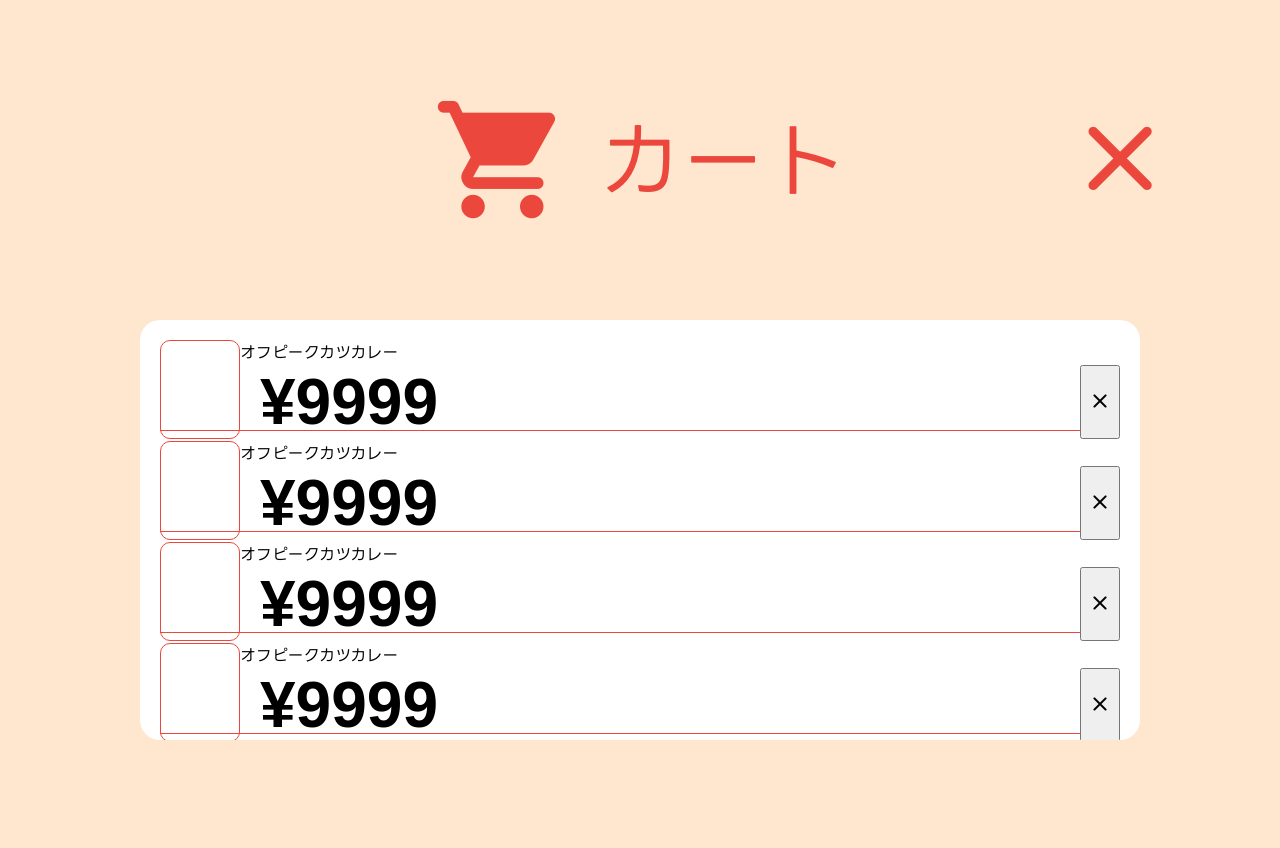
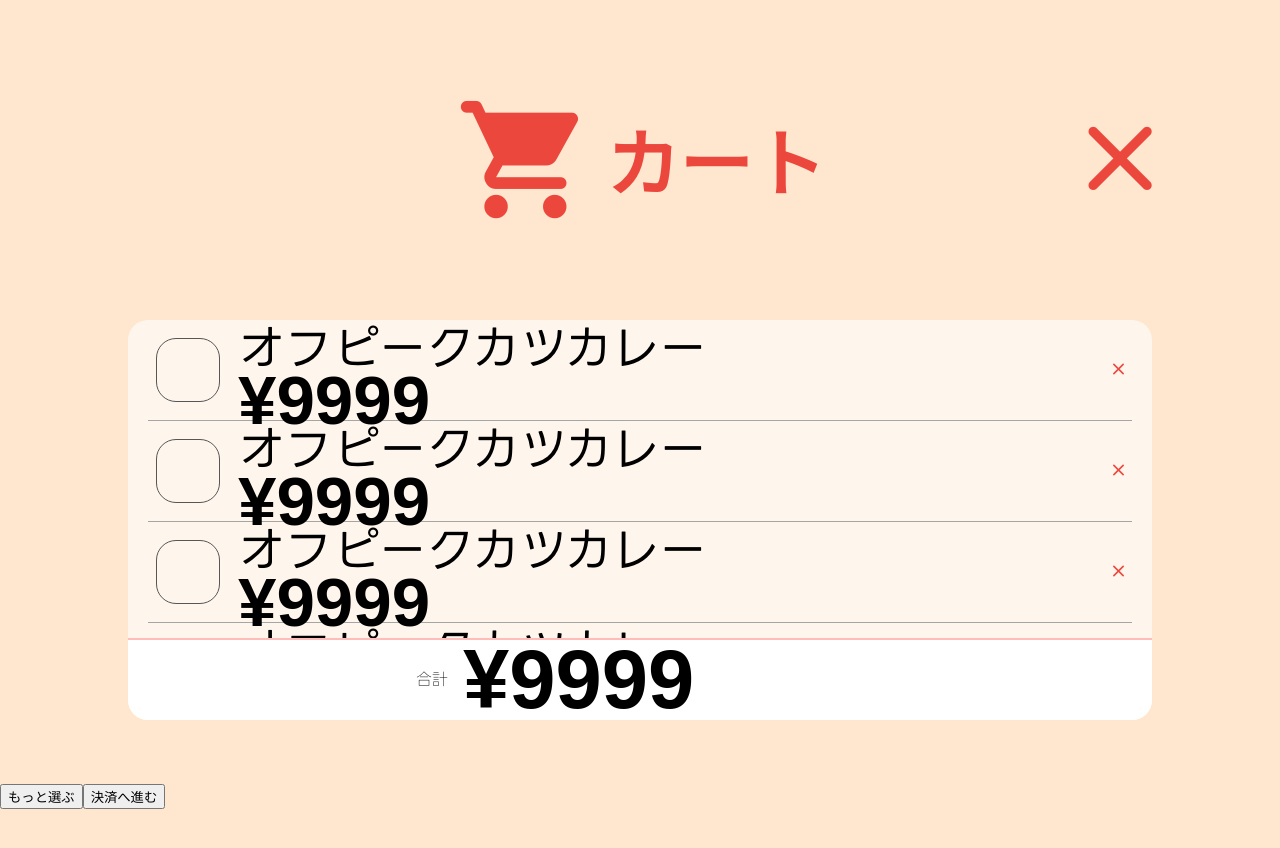
Before and after one commit to etabuild/sophiaeats-react-test-fork, a React (Vite) app: page /cart in a window 1280 px wide. Shown: the top 848 px of the page. Built offline with nearby package versions, Linux system fonts and the light colour scheme; a web font is replaced by a local one.

Commit message:
2506051949

```diff
--- a/src/App.tsx
+++ b/src/App.tsx
@@ -1,5 +1,6 @@
 import {useEffect, useState} from 'react'
 import {Home} from './comps/Home'
+
 import './assets/fonts/Fonts.css'
 import './App.css'
 import {useAtom, useAtomValue} from 'jotai'
--- a/src/comps/Cart.tsx
+++ b/src/comps/Cart.tsx
@@ -16,7 +16,7 @@ export const Cart = () => {
                         </button>
                     </div>
                 </div>
-
+                <div className={"cartContent"}>
                     <div className={"inCartItemSection"}>
                         <div className={"inCartItem"}>
                             <div className={"menuImg"}></div>
@@ -81,6 +81,13 @@ export const Cart = () => {
 
 
                     </div>
+                    <div className={"totalPriceSection"}>
+                        <p className={"totalPriceLabel"}>合計</p>
+                        <p className={"totalPriceNumber"}>¥9999</p>
+                    </div>
+                </div>
+                <button>もっと選ぶ</button>
+                <button>決済へ進む</button>
             </div>
         </>
     )
--- a/src/comps/cart.css
+++ b/src/comps/cart.css
@@ -18,9 +18,9 @@
 }
 .cartHeader p span {
     display: inline-block;
-
-    font-size: 6.5vw;
-    margin-left:  2vw;
+    font-weight: bold;
+    font-size: 5.7vw;
+    margin-left:  0.8vw;
     vertical-align: 3vw;
 
 }
@@ -46,43 +46,95 @@
 .cartHeaderCloseBtn i {
     font-size: 9vw;
 }
-.inCartItemSection{
-    width: 75%;
-    height: 50%;
-    background: #FFF;
-    margin: 25vw auto;
-    border-radius: 20px;
-    padding: 10px 20px;
-    overflow: scroll;
 
-}
 .inCartItem {
     padding: 10px 0;
     display: grid;
-    grid-template-columns: 80px 1fr 40px;
-    grid-template-rows: 1fr 1fr;
+    grid-template-columns: 80px 1fr 30px;
+    grid-template-rows: 30px 50px;
     height: 80px;
+
 }
 .inCartItem .menuImg{
-    border: 1px solid #EC473D;
-    border-radius: 10px;
+    border: 1px solid #565656;
+    border-radius: 20px;
+    width: 78%;
+    height: 78%;
     grid-column: 1/2;
+    margin: auto;
     grid-row: 1/3;
 }
 .inCartItem .menuTitle{
-    margin: 0 0 0 20px;
+    font-size: 3.7vw;
+    line-height: 0.8;
+    margin: auto 0 0 10px;
 }
 .inCartItem .menuPrice {
 
-    margin: 0 0 0 20px;
+    margin: 0 0 0 10px;
     font-weight: 600;
-    font-size: 5vw;
+    font-size: 5.4vw;
     grid-column: 2/3;
 }
 .inCartItem+ .inCartItem {
-    border-top: 1px solid #EC473D;
+    border-top: 1px solid #a5a5a5;
 
 }
-.inCartItem .menuTitle {
+.inCartItem button {
+    grid-column: 3/4;
+    height: 25px;
+    width: 25px;
+    grid-row: 1/3;
+    background: none;
+    border-radius: 99px;
+    padding: 0;
+    margin: auto 0 auto 4px;
+    border: none;
+
+}
+.inCartItem button i {
+    color: #EC473D;
+    font-size: 20px;
+
+}
+.totalPriceSection{
+    position: absolute;
+    bottom: 0;
+    background: #FFF;
+    left: 0;
+    right: 0;
+    border-radius: 0 0 20px 20px;
+
+}
+.inCartItemSection{
+    padding: 0px 20px;
+
+    background: #FEF5EC;
+    border-radius: 20px;
+    overflow: scroll;
+    height: 100%;
+}
+.cartContent{
+    margin: 25vw auto 5vw auto;
+    position: relative;
+    width: 80%;
+    height: 50%;
+}
+.totalPriceSection{
+    display: flex;
+    gap: 15px;
+    height: 80px;
+    line-height: 80px;
+    border-top: 2px solid #ffbcb9;
+}
+.totalPriceLabel{
+    width: 25vw;
+    text-align: right;
     margin: 0;
+    font-weight: 200;
 }
+.totalPriceNumber{
+    margin: 0;
+    font-weight: bold;
+    font-size: 6.5vw;
+}
--- a/src/comps/controls/cardGrid/CardMenu.tsx
+++ b/src/comps/controls/cardGrid/CardMenu.tsx
@@ -41,10 +41,9 @@ export function CardMenu() {
                     }}>¥450</p>
                     <button style={{
                         color: '#EC473D',
-                        backgroundColor: '#FFCE9F',
+                        background: '#ffd8b3',
                         gridRow: '1/3',
                         gridColumn: '2/3',
-                        background:'none',
                         height: '7vw',
                         width: '7vw',
                         fontSize: '7vw',
```
Also changed, not shown: src/uaplus.css (added, +4 -0 lines). Lines whose indentation alone changed are shown as unchanged.
